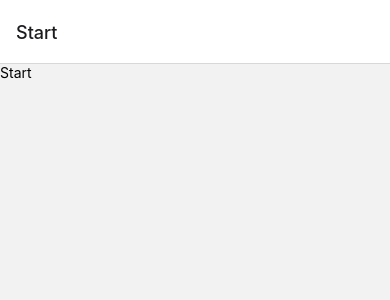
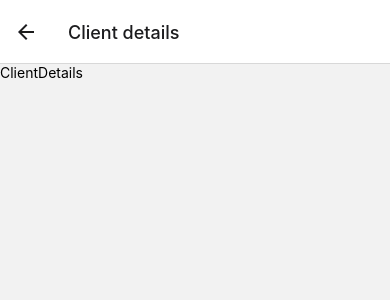
Before and after one commit to mondev811/crud, a React Native app: screen /ClientDetails in a window 390 px wide. Before the commit this address had no page. Shown: the top 300 px of the page. Built offline with nearby package versions, Linux system fonts and the light colour scheme.

Commit message:
Add view pages to stack navigator

```diff
--- a/App.js
+++ b/App.js
@@ -1,16 +1,26 @@
 import 'react-native-gesture-handler';
-import {StyleSheet, Text, View} from 'react-native';
+import {StyleSheet} from 'react-native';
 import React from 'react';
 import {NavigationContainer} from '@react-navigation/native';
 import {createStackNavigator} from '@react-navigation/stack';
-import {Home} from './src/views/Home';
+import {Home, ClientDetails, NewClient} from './src/views';
 const Stack = createStackNavigator();
 
 const App = () => {
   return (
     <NavigationContainer>
-      <Stack.Navigator>
-        <Stack.Screen name="Start" component={Home} />
+      <Stack.Navigator initialRouteName="Home">
+        <Stack.Screen name="Home" component={Home} />
+        <Stack.Screen
+          name="ClientDetails"
+          component={ClientDetails}
+          options={{title: 'Client details'}}
+        />
+        <Stack.Screen
+          name="NewClient"
+          component={NewClient}
+          options={{title: 'New client'}}
+        />
       </Stack.Navigator>
     </NavigationContainer>
   );
--- /dev/null
+++ b/src/views/ClientDetails.js
@@ -0,0 +1,12 @@
+import {StyleSheet, Text, View} from 'react-native';
+import React from 'react';
+
+export const ClientDetails = () => {
+  return (
+    <View>
+      <Text>ClientDetails</Text>
+    </View>
+  );
+};
+
+const styles = StyleSheet.create({});
--- /dev/null
+++ b/src/views/NewClient.js
@@ -0,0 +1,12 @@
+import {StyleSheet, Text, View} from 'react-native';
+import React from 'react';
+
+export const NewClient = () => {
+  return (
+    <View>
+      <Text>NewClient</Text>
+    </View>
+  );
+};
+
+const styles = StyleSheet.create({});
--- /dev/null
+++ b/src/views/index.js
@@ -0,0 +1,3 @@
+export * from './Home';
+export * from './NewClient';
+export * from './ClientDetails';
```
